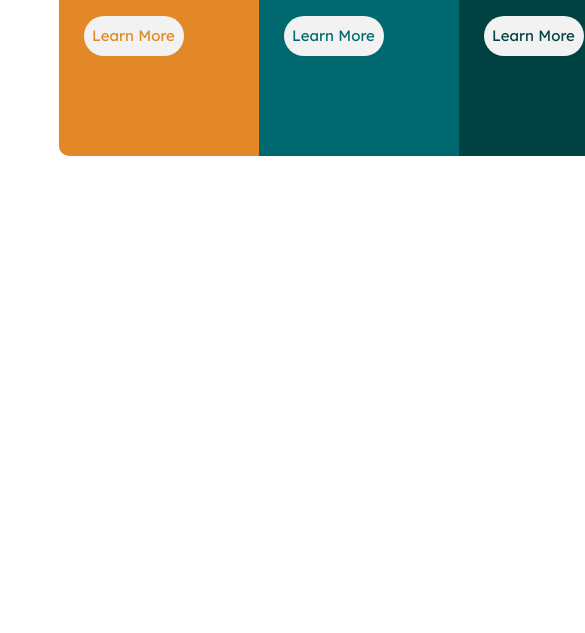
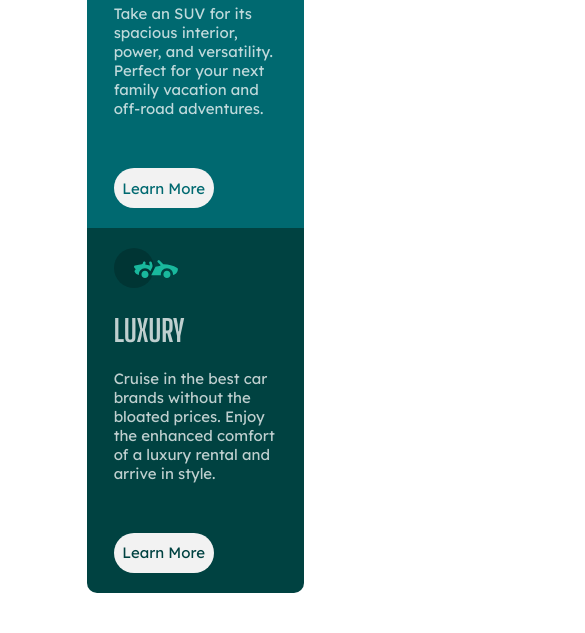
Before and after one commit to a1357Z/3-column-preview-card-component, a plain HTML site: page index.html in a window 390 px wide. Shown: the part 540-1173 px from the top of the page, 585 px wide, since content can reach past the window. Before the commit the page ends 844 px from the top, so only its background shows below. Drawn offline with Linux system fonts and the light colour scheme.

Commit message:
added styling for mobile view

```diff
--- a/index.html
+++ b/index.html
@@ -17,7 +17,7 @@
   <link rel="stylesheet" href="styles.css">
 </head>
 <body>
-  <div class="center-flex max-height">
+  <div class="cover center-flex max-height">
     <div id="container">
 
       <div id="sedan" class="center-flex">
--- a/styles.css
+++ b/styles.css
@@ -52,7 +52,6 @@ h1 {
 }
 
 #learn-more {
-  margin: 15px auto;
   background-color: hsl(0, 0%, 95%);
   height: 40px;
   width: 100px;
@@ -72,3 +71,45 @@ h1 {
 .luxury-color {
   color: hsl(179, 100%, 13%);
 }
+
+#learn-more:hover {
+  background-color: inherit;
+}
+
+#learn-more:hover span {
+  color: hsl(0, 0%, 95%);
+}
+
+@media screen and (max-width: 710px) {
+  #container {
+    flex-direction: column;
+    height: auto;
+  }
+
+  #container > div {
+    width: 100%;
+  }
+
+  .cover {
+    height: auto;
+    margin: 40px;
+  }
+
+  .inner-container {
+    margin: 20px;
+    height: 70%;
+    width: 75%;
+  }
+
+  #sedan {
+    border-radius: 10px 10px 0 0;
+  }
+
+  #luxury {
+    border-radius: 0px 0px 10px 10px;
+  }
+
+  #learn-more {
+    margin-top: 50px;
+  }
+}
```
